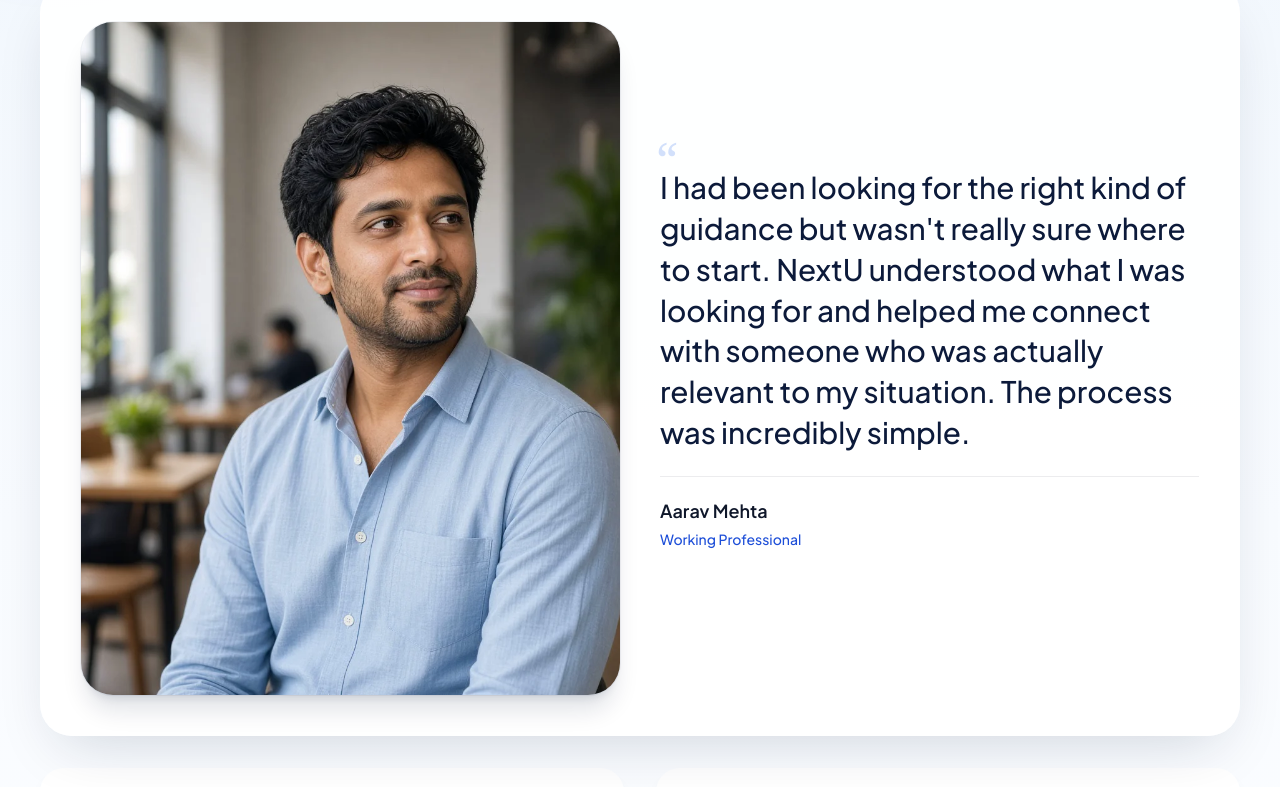
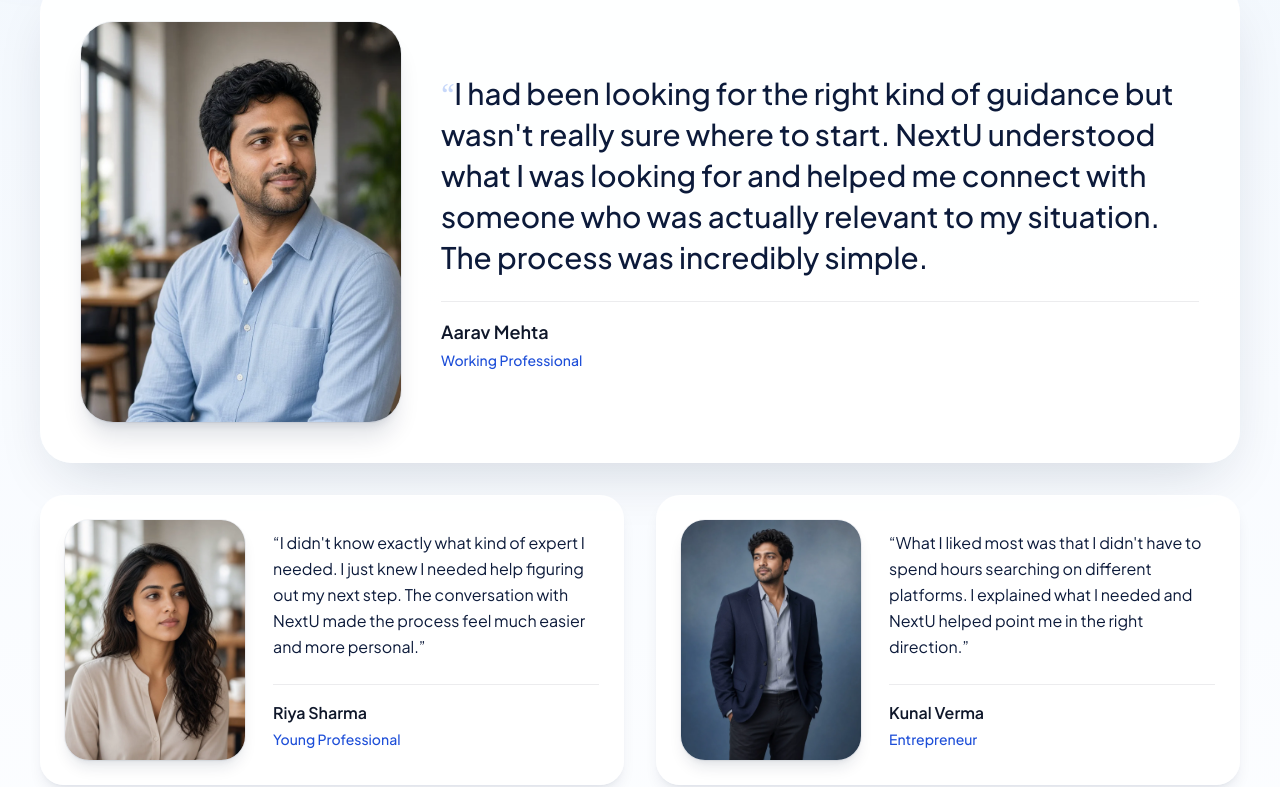
Before and after one commit to akshayjain19/nextu, a Next.js app: page / in a window 1280 px wide. Shown: the part 5800-6587 px from the top of the page. Built offline with nearby package versions, Linux system fonts and the light colour scheme.

Commit message:
fix: testimonial cards use grid columns so portrait never overlaps text
Co-authored-by: akshayjain19 <akshayjain19@users.noreply.github.com>

```diff
--- a/src/components/nextu/testimonial-portrait.tsx
+++ b/src/components/nextu/testimonial-portrait.tsx
@@ -5,8 +5,7 @@ type TestimonialPortraitProps = {
   image: string;
   imagePosition?: string;
   alt: string;
-  variant: "featured" | "supporting" | "compact";
-  crop?: "default" | "organic";
+  variant: "featured" | "supporting";
   className?: string;
 };
 
@@ -15,19 +14,15 @@ export function TestimonialPortrait({
   imagePosition = "50% 20%",
   alt,
   variant,
-  crop = "default",
   className,
 }: TestimonialPortraitProps) {
   return (
     <div
       className={cn(
-        "relative overflow-hidden bg-canvas-sky ring-1 ring-navy/5 transition-shadow duration-300 group-hover:shadow-xl group-hover:shadow-cobalt/15",
+        "relative shrink-0 overflow-hidden bg-canvas-sky ring-1 ring-navy/5 transition-shadow duration-300 group-hover:shadow-xl group-hover:shadow-cobalt/15",
         variant === "featured"
-          ? "aspect-[4/5] min-h-[300px] rounded-[2rem] shadow-xl shadow-navy/12 sm:min-h-[420px] lg:min-h-[480px]"
-          : variant === "compact"
-            ? "aspect-[3/4] min-h-[140px] w-[112px] shrink-0 rounded-2xl shadow-md shadow-navy/10 sm:w-[128px]"
-            : "aspect-[3/4] min-h-[200px] rounded-[1.5rem] shadow-lg shadow-navy/10 sm:min-h-[240px]",
-        crop === "organic" && variant === "supporting" && "rounded-[2rem_2rem_3rem_1.25rem]",
+          ? "aspect-[4/5] w-full max-w-[280px] rounded-[2rem] shadow-xl shadow-navy/12 sm:max-w-[320px] lg:max-w-none"
+          : "aspect-[3/4] w-full max-w-[200px] rounded-[1.5rem] shadow-lg shadow-navy/10 md:w-[180px] md:max-w-[180px]",
         className,
       )}
     >
@@ -35,14 +30,12 @@ export function TestimonialPortrait({
         src={image}
         alt={alt}
         fill
-        className="object-cover transition-transform duration-500 ease-out group-hover:scale-[1.03]"
+        className="object-cover transition-transform duration-500 ease-out group-hover:scale-[1.02]"
         style={{ objectPosition: imagePosition }}
         sizes={
           variant === "featured"
-            ? "(max-width:768px) 92vw, 42vw"
-            : variant === "compact"
-              ? "128px"
-              : "(max-width:768px) 45vw, 22vw"
+            ? "(max-width:768px) 280px, 360px"
+            : "(max-width:768px) 200px, 180px"
         }
         priority={variant === "featured"}
       />
--- a/src/components/nextu/testimonials.tsx
+++ b/src/components/nextu/testimonials.tsx
@@ -11,12 +11,43 @@ const transitionCopy =
 const ease = [0.22, 1, 0.36, 1] as const;
 const PORTRAIT_ALT = "Placeholder lifestyle portrait for demo testimonial layout";
 
+function TestimonialContent({
+  quote,
+  name,
+  role,
+  featured = false,
+}: {
+  quote: string;
+  name: string;
+  role: string;
+  featured?: boolean;
+}) {
+  return (
+    <div className="testimonial-content min-w-0">
+      {featured ? (
+        <blockquote className="text-[clamp(1.15rem,2.6vw,1.85rem)] font-medium leading-snug text-navy">
+          <span className="font-serif text-cobalt/25" aria-hidden>&ldquo;</span>
+          {quote}
+        </blockquote>
+      ) : (
+        <blockquote className="text-sm leading-relaxed text-navy sm:text-base">
+          &ldquo;{quote}&rdquo;
+        </blockquote>
+      )}
+      <footer className="testimonial-author mt-5 border-t border-border pt-4 sm:mt-6">
+        <p className={cn("font-semibold text-ink", featured && "text-lg")}>{name}</p>
+        <p className="mt-1 text-sm font-medium text-cobalt-deep">{role}</p>
+      </footer>
+    </div>
+  );
+}
+
 function FeaturedTestimonial({ item }: { item: Testimonial }) {
   const reduceMotion = useReducedMotion();
 
   return (
     <motion.article
-      className="group relative"
+      className="group h-full"
       initial={reduceMotion ? false : { opacity: 0, y: 32 }}
       whileInView={{ opacity: 1, y: 0 }}
       viewport={{ once: true, margin: "-50px" }}
@@ -24,29 +55,22 @@ function FeaturedTestimonial({ item }: { item: Testimonial }) {
       whileHover={reduceMotion ? undefined : { y: -3 }}
     >
       <div
-        className="relative overflow-hidden rounded-[2rem] border border-white/60 bg-surface/90 p-6 shadow-[var(--shadow-soft)] sm:p-8 lg:grid lg:grid-cols-2 lg:items-center lg:gap-10 lg:p-10"
+        className="grid h-full grid-cols-1 items-center gap-8 rounded-[2rem] border border-white/60 bg-surface/90 p-6 shadow-[var(--shadow-soft)] sm:p-8 md:grid-cols-[minmax(200px,280px)_minmax(0,1fr)] md:gap-8 lg:grid-cols-[minmax(220px,320px)_minmax(0,1fr)] lg:gap-10 lg:p-10"
       >
+        <div className="testimonial-image mx-auto w-full md:mx-0">
           <TestimonialPortrait
             image={item.image}
             imagePosition={item.imagePosition}
             alt={PORTRAIT_ALT}
             variant="featured"
           />
-        <div className="relative mt-8 lg:mt-0">
-          <span
-            className="pointer-events-none absolute -left-1 -top-8 font-serif text-[4rem] leading-none text-cobalt/20 select-none sm:text-5xl"
-            aria-hidden
-          >
-            &ldquo;
-          </span>
-          <blockquote className="relative text-[clamp(1.2rem,2.8vw,1.85rem)] font-medium leading-snug text-navy">
-            {item.quote}
-          </blockquote>
-          <footer className="mt-6 border-t border-border pt-5">
-            <p className="text-lg font-semibold text-ink">{item.name}</p>
-            <p className="mt-1 text-sm font-medium text-cobalt-deep">{item.role}</p>
-          </footer>
         </div>
+        <TestimonialContent
+          quote={item.quote}
+          name={item.name}
+          role={item.role}
+          featured
+        />
       </div>
     </motion.article>
   );
@@ -57,15 +81,17 @@ function SupportingTestimonial({ item, index }: { item: Testimonial; index: numb
 
   return (
     <motion.article
-      className="group flex h-full flex-col"
+      className="group h-full"
       initial={reduceMotion ? false : { opacity: 0, y: 24 }}
       whileInView={{ opacity: 1, y: 0 }}
       viewport={{ once: true, margin: "-40px" }}
       transition={{ duration: 0.5, delay: 0.12 + index * 0.06, ease }}
       whileHover={reduceMotion ? undefined : { y: -3 }}
     >
-      <div className="flex h-full flex-col gap-4 rounded-[1.5rem] border border-white/50 bg-surface/90 p-5 shadow-lg shadow-navy/8 sm:flex-row sm:items-stretch">
-        <div className="w-full shrink-0 sm:w-[140px] md:w-[160px]">
+      <div
+        className="grid h-full min-h-0 grid-cols-1 items-center gap-6 rounded-[1.5rem] border border-white/50 bg-surface/90 p-5 shadow-lg shadow-navy/8 md:grid-cols-[180px_minmax(0,1fr)] md:gap-7 md:p-6"
+      >
+        <div className="testimonial-image mx-auto w-full md:mx-0">
           <TestimonialPortrait
             image={item.image}
             imagePosition={item.imagePosition}
@@ -73,15 +99,7 @@ function SupportingTestimonial({ item, index }: { item: Testimonial; index: numb
             variant="supporting"
           />
         </div>
-        <div className="flex min-w-0 flex-1 flex-col justify-center">
-          <p className="text-sm leading-relaxed text-navy sm:text-base">
-            &ldquo;{item.quote}&rdquo;
-          </p>
-          <footer className="mt-4">
-            <p className="font-semibold text-ink">{item.name}</p>
-            <p className="text-sm text-ink-muted">{item.role}</p>
-          </footer>
-        </div>
+        <TestimonialContent quote={item.quote} name={item.name} role={item.role} />
       </div>
     </motion.article>
   );
@@ -139,7 +157,7 @@ export function TestimonialsSection() {
 
         <div className="mt-12 space-y-6 lg:space-y-8">
           <FeaturedTestimonial item={featured} />
-          <div className="grid grid-cols-1 gap-6 md:grid-cols-2 lg:gap-8">
+          <div className="grid grid-cols-1 items-stretch gap-6 md:grid-cols-2 lg:gap-8">
             {rowA.map((item, i) => (
               <SupportingTestimonial key={item.id} item={item} index={i} />
             ))}
@@ -147,7 +165,7 @@ export function TestimonialsSection() {
           {rowB.length > 0 && (
             <div
               className={cn(
-                "grid grid-cols-1 gap-6 md:grid-cols-2 lg:gap-8",
+                "grid grid-cols-1 items-stretch gap-6 md:grid-cols-2 lg:gap-8",
                 rowB.length === 1 && "md:max-w-xl",
               )}
             >
```
Lines whose indentation alone changed are shown as unchanged.
